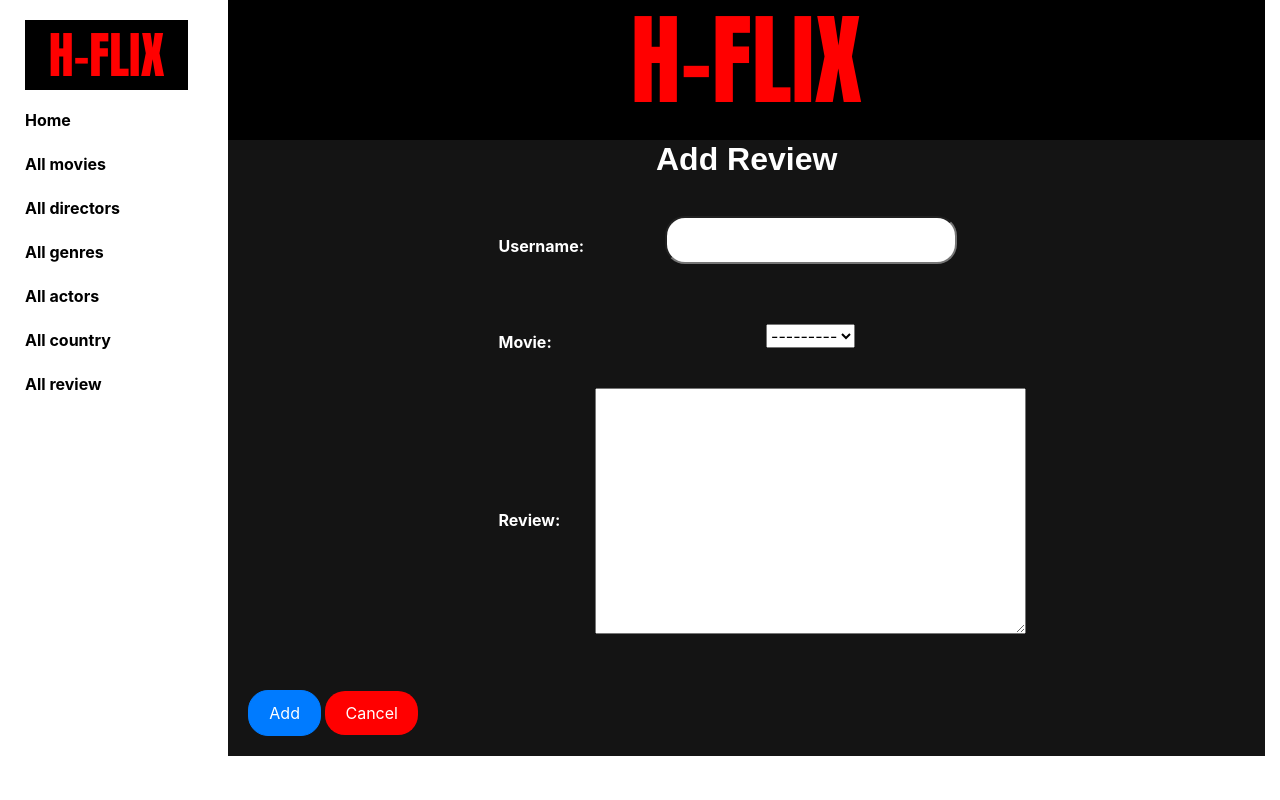
After one commit to Irfanananda2/Final, a Django app: page /content/review/add in a window 1280 px wide. The commit adds this page. Run offline with Django 3.2, Linux system fonts and the light colour scheme; data that the repository does not hold is empty; some libraries are stand-ins or nearby versions.

Commit message:
i have made review template and add their form and models

```diff
--- /dev/null
+++ b/content/controllers/review_controller.py
@@ -0,0 +1,56 @@
+from django.forms.models import model_to_dict
+from django.http import HttpResponse, HttpResponseRedirect
+from django.shortcuts import render
+from django.urls import reverse
+from content.models.review import Review
+from content.forms import ReviewForm
+
+def list_review(request):
+    reviews = Review.objects.all()
+    context = {
+        'reviews': reviews,
+    }
+    return render(request, 'review/review.html', context=context)
+
+def add_review(request):
+    if request.method == 'POST':
+        form = ReviewForm(request.POST)
+        if form.is_valid():
+            form.save()  # directly save the form
+            return HttpResponseRedirect(reverse('reviews'))
+    else:
+        form = ReviewForm()
+
+    context = {
+        'form': form
+    }
+    return render(request, 'review/review_form.html', context=context)
+
+
+def edit_review(request, review_id):
+    if request.method == 'POST':
+        review = Review.objects.get(pk=review_id)
+        form = ReviewForm(request.POST, instance=review)
+        if form.is_valid():
+            form.save()
+            return HttpResponseRedirect(reverse('reviews'))
+    else:
+        review = Review.objects.get(pk=review_id)
+        fields = model_to_dict(review)
+        form = ReviewForm(initial=fields, instance=review)
+    context = {
+        'form': form,
+        'type': 'edit',
+    }
+    return render(request, 'review/review_form.html', context=context)
+
+
+def delete_review(request, review_id):
+    review = Review.objects.get(pk=review_id)
+    if request.method == 'POST':
+        review.delete()
+        return HttpResponseRedirect(reverse('reviews'))
+    context = {
+        'reviews': review,
+    }
+    return render(request, 'review/review_delete_form.html', context=context)
--- a/content/forms.py
+++ b/content/forms.py
@@ -28,3 +28,8 @@ class ActorForm(ModelForm):
     class Meta:
         model  = Actor
         fields = ['first_name', 'last_name', 'bio', 'bod']
+
+class ReviewForm(ModelForm):
+    class Meta:
+        model  = Review
+        fields = ['username', 'movie', 'review']
--- a/content/models/review.py
+++ b/content/models/review.py
@@ -1,5 +1,6 @@
 from django.db import models
 from content.models.movie import Movie
+
 
 class Review(models.Model):
     username = models.CharField(max_length=100)
@@ -10,4 +11,4 @@ class Review(models.Model):
         app_label = 'content'
 
     def __str__(self):
-        return f'{self.username}, {self.movie}, {self.review}'
+        return f'{self.username}, {self.movie}'
--- a/content/templates/base_generic.html
+++ b/content/templates/base_generic.html
@@ -29,6 +29,7 @@
                     <li><a href="{% url 'genres' %}">All genres</a></li>
                     <li><a href="{% url 'actors' %}">All actors</a></li>
                     <li><a href="{% url 'countrys' %}">All country</a></li>
+                    <li><a href="{% url 'reviews' %}">All review</a></li>
                 </ul>
                 </div>
                 {% endblock %}
--- /dev/null
+++ b/content/templates/review/review_form.html
@@ -0,0 +1,26 @@
+{% extends "base_generic.html" %}
+
+{% block content %}
+<div class="banner"><h1 >H-FLIX</h1>
+    <div class="movie_content">
+{% if type != 'edit' %}
+<h2 style="text-align: center;">Add Review</h2>
+{% else %}
+<h2 style="text-align: center;">Edit Review</h2>
+{% endif %}
+<form action="" method="POST">
+    {% csrf_token %}
+    <table>
+        {{ form.as_table }}
+    </table>
+    <!-- check if type is edit, we display text Edit instead of Add -->
+    {% if type != 'edit' %}
+    <input type="submit" value="Add" class="btn btn-primary"/>
+    {% else %}
+    <input type="submit" value="Update" class="btn btn-primary"/>
+    {% endif %}
+    <a href="{% url 'reviews' %}" class="btn btn-danger">Cancel</a>
+</form>
+</div>
+</div>
+{% endblock %}
--- a/content/urls.py
+++ b/content/urls.py
@@ -1,5 +1,5 @@
 from django.urls import path
-from content.controllers import index_controller, director_controller, movie_controller, genre_controller, actor_controller, country_controller
+from content.controllers import index_controller, director_controller, movie_controller, genre_controller, actor_controller, country_controller, review_controller
 
 
 urlpatterns = [
@@ -24,4 +24,8 @@ urlpatterns = [
     path('country/add', country_controller.add_country, name='add_country'),
     path('country/edit/<int:country_id>', country_controller.edit_country, name='edit_country'),
     path('country/delete/<int:country_id>', country_controller.delete_country, name='delete_country'),
+    path('review/', review_controller.list_review, name='reviews'),
+    path('review/add', review_controller.add_review, name='add_review'),
+    path('review/edit/<int:review_id>', review_controller.edit_review, name='edit_review'),
+    path('review/delete/<int:review_id>', review_controller.delete_review, name='delete_review'),
 ]
```
Also changed, not shown: content/templates/review/review.html (added, +24 -0 lines), content/templates/review/review_delete_form.html (added, +17 -0 lines), 1 other file.
